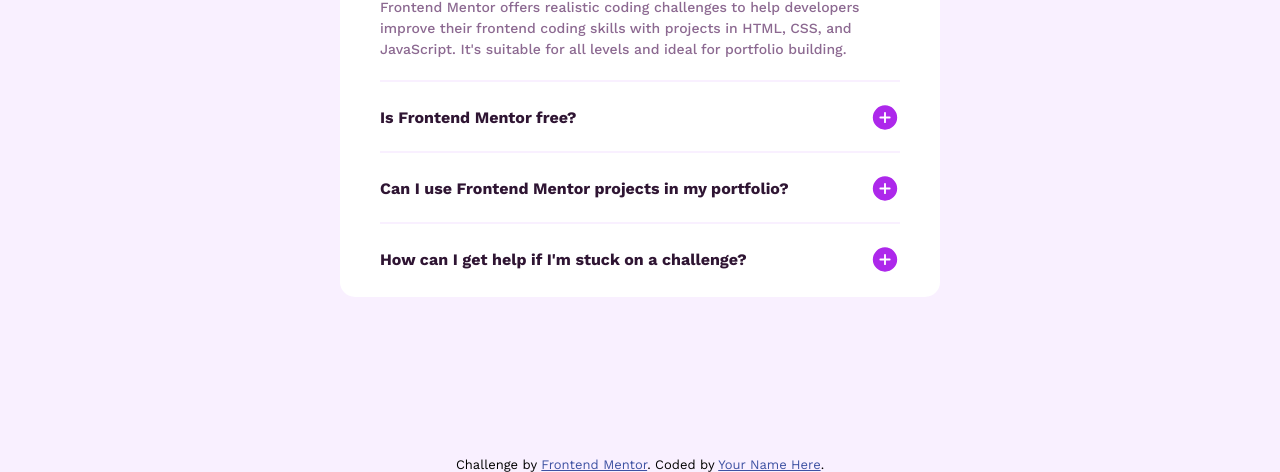
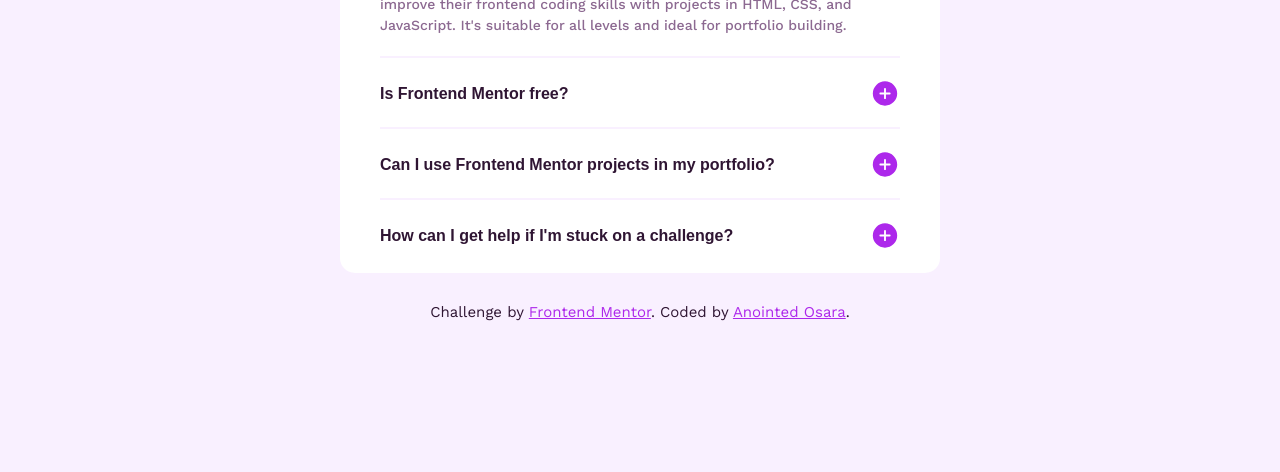
Before and after one commit to anointedosara/FAQ-accordion, a plain HTML site: page index.html in a window 1280 px wide. Shown: the part 343-815 px from the top of the page. Drawn offline with nearby package versions, Linux system fonts and the light colour scheme.

Commit message:
new commit

```diff
--- a/index.html
+++ b/index.html
@@ -13,11 +13,13 @@
     <title>Frontend Mentor | FAQ accordion</title>
     <style>
       .attribution {
-        font-size: 13px;
+        font-size: 15px;
         text-align: center;
+        margin-top: 30px;
+        color: hsl(292, 42%, 14%);
       }
       .attribution a {
-        color: hsl(228, 45%, 44%);
+        color: #AD28EB;
       }
     </style>
   </head>
@@ -30,14 +32,16 @@
         </div>
         <div class="questions"></div>
       </div>
-    </div>
 
-    <div class="attribution">
+      <div class="attribution">
       Challenge by
       <a href="https://www.frontendmentor.io?ref=challenge" target="_blank"
         >Frontend Mentor</a
-      >. Coded by <a href="#">Your Name Here</a>.
+      >. Coded by <a href="#">Anointed Osara</a>.
     </div>
+    </div>
+
+
 
     <script src="script.js"></script>
   </body>
--- a/script.js
+++ b/script.js
@@ -25,10 +25,10 @@ const data = [
 data.forEach(item => {
   questions.innerHTML += `
     <div class="question">
-      <div class="title">
+      <button class="title">
         <h2>${item.question}</h2>
         <img src="/assets/images/icon-plus.svg" alt="">
-      </div>
+      </button>
       <div class="answer">${item.answer}</div>
     </div>
   `;
--- a/styles.css
+++ b/styles.css
@@ -27,6 +27,7 @@ h1, h2 {
     align-items: center;
     justify-content: center;
     height: 100%;
+    flex-direction: column;
 }
 .inner-wrapper {
     max-width: 600px;
@@ -60,11 +61,15 @@ h1, h2 {
 }
 .title {
     padding: 20px 0;
+    width: 100%;
     display: flex;
     justify-content: space-between;
     align-items: center;
     cursor: pointer;
     height: 71px;
+    background: none;
+    border: none;
+    text-align: left;
 }
 .title h2:hover {
     color: #AD28EB;
```
